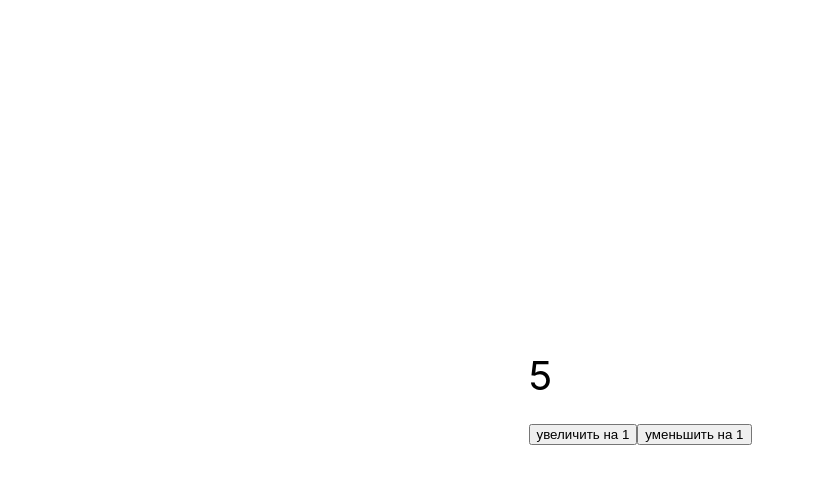
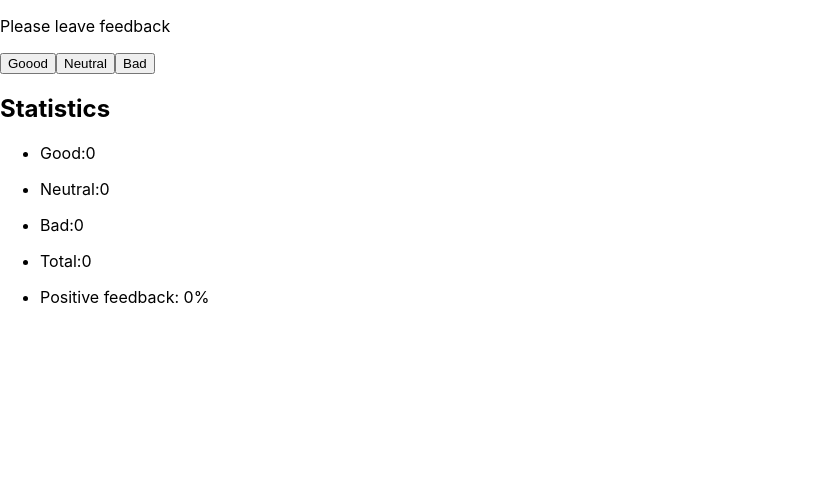
Before and after one commit to Selim96/goit-react-hw-04-feedback, a React (Create React App) app: page / in a window 1280 px wide. Shown: the top 484 px of the page, without its empty margins (0-815 px from the left). Built offline with nearby package versions, Linux system fonts and the light colour scheme.

Commit message:
main of task 1

```diff
--- a/src/components/App.jsx
+++ b/src/components/App.jsx
@@ -1,20 +1,77 @@
 import Counter from './FOLDER/Exempal';
+import Dropdown from './Dropdown/Dropdown';
+// =============================================
+import React, {Component} from 'react';
 
-export const App = () => {
-  return (
-    <div
-      style={{
-        height: '100vh',
-        display: 'flex',
-        justifyContent: 'center',
-        alignItems: 'center',
-        fontSize: 40,
-        textTransform: 'uppercase',
-        color: '#010101',
-      }}
-    >
-      {/* React homework template */}
-      <Counter />
+class App extends Component {
+  state = {
+    good: 0,
+    neutral: 0,
+    bad: 0,
+  }
+  handlGoodClick = () => {
+    this.setState(prev => ({
+      good: prev.good + 1,
+    }));
+  }
+  handlNeutralClick = () => {
+    this.setState(prev => ({
+      neutral: prev.neutral + 1,
+    }));
+  }
+  handlBadClick = () => {
+    this.setState(prev => ({
+      bad: prev.bad + 1,
+    }));
+  }
+
+  countTotalFeedback() {
+    const { good, neutral, bad, } = this.state;
+    return (good + neutral + bad);
+  }
+  countPositiveFeedbackPercentage() {
+    const { good, neutral, bad, } = this.state;
+    return good ? Math.round(good * 100 / (good + neutral + bad)) : 0;
+  }
+
+  render() {
+    const {good, neutral, bad,} = this.state;
+
+    return (
+      <div className=''>
+      <div>
+          <p className='proposal'>Please leave feedback</p>
+          <div className='buttonBoard'>
+            <button type='button' className='button' onClick={this.handlGoodClick}>Goood</button>
+            <button type='button' className='button' onClick={this.handlNeutralClick}>Neutral</button>
+            <button type='button' className='button' onClick={this.handlBadClick}>Bad</button>
+          </div>
+
+        <div className='statistics'>
+          <h2 className='title'>Statistics</h2>
+          <ul className='statisticsList'>
+            <li className='statisticsItem'>
+                <p>Good:{ good }</p>
+            </li>
+            <li className='statisticsItem'>
+                <p>Neutral:{ neutral }</p>
+            </li>
+            <li className='statisticsItem'>
+                <p>Bad:{ bad }</p>
+            </li>
+            <li className='statisticsItem'>
+              <p>Total:{this.countTotalFeedback() }</p>
+            </li>
+            <li className='statisticsItem'>
+              <p>Positive feedback:{` ${this.countPositiveFeedbackPercentage()}% `}</p>
+            </li>
+          </ul>
+        </div>
+      </div>
     </div>
-  );
+    )
+
+  };
 };
+
+export default App;
--- /dev/null
+++ b/src/components/Dropdown/Dropdown.js
@@ -0,0 +1,30 @@
+import React, { Component } from "react";
+import s from './Dropdown.module.css';
+
+class Dropdown extends Component {
+    state = {
+        visible: false,
+    }
+
+    toggle = () => {
+        this.setState(p => ({
+            visible: !p.visible,
+        }))
+    }
+
+    render() {
+        return (
+            <div className={s.Dropdown}>
+                <div className={s.DropdownBox}>
+                    <button type="button" onClick={this.toggle}>
+                    {this.state.visible ? 'скрыть' : 'открыть'}
+                    </button>
+
+                </div>
+                {this.state.visible && <div className={s.menu}>Выпадающее меню</div>}
+            </div>
+        )
+    }
+}
+
+export default Dropdown;
--- /dev/null
+++ b/src/components/Dropdown/Dropdown.module.css
@@ -0,0 +1,23 @@
+.Dropdown {
+    display: flex;
+    flex-direction: column;
+    align-items: center;
+    width: 400px;
+    height: 200px;
+    background-color: rgb(235, 232, 80);
+}
+
+.DropdownBox {
+    width: 100px;
+    height: 30px;
+    display: flex;
+    justify-content: center;
+    align-items: center;
+    margin-bottom: 20px;
+}
+
+.menu {
+    border: 1mm solid rgba(43, 148, 197, 0.6);
+    background-color: rgb(143, 223, 106);
+    color: rgb(151, 14, 14);
+}
--- /dev/null
+++ b/src/components/FOLDER/Controls.jsx
@@ -0,0 +1,10 @@
+function Controls({onIncrement, onDecrement}) {
+    return (
+        <div className="Counter__controls">
+            <button type="button" onClick={onIncrement}>увеличить на 1</button>
+            <button type="button" onClick={onDecrement}>уменьшить на 1</button>
+        </div>
+    )
+}
+
+export default Controls;
--- a/src/components/FOLDER/Exempal.js
+++ b/src/components/FOLDER/Exempal.js
@@ -1,4 +1,6 @@
 import React, { Component } from "react";
+import Controls from './Controls';
+import PropTypes from 'prop-types';
 
 // class Counter extends Component {
 //   static defaultProps = {
@@ -19,8 +21,16 @@ import React, { Component } from "react";
 // }
 
 class Counter extends Component{
+    static defaultProps = {
+        initialValue: 0,
+    }
+    static propTypes = {
+
+    }
+
     state = {
-        value: 5,
+        value: this.props.initialValue,
+        a: 3,
     }
     handleIncrement = () => {
         this.setState(p => ({
@@ -37,10 +47,7 @@ class Counter extends Component{
         return (
             <div className="Counter">
                 <span className="Counter__value">{this.state.value}</span>
-                <div className="Counter__controls">
-                    <button type="button" onClick={this.handleIncrement}>увеличить на 1</button>
-                    <button type="button" onClick={this.handleDecrement}>уменьшить на 1</button>
-                </div>
+                <Controls onIncrement={this.handleIncrement} onDecrement={this.handleDecrement}/>
             </div>
         )
     }
--- a/src/index.js
+++ b/src/index.js
@@ -1,6 +1,6 @@
 import React from 'react';
 import ReactDOM from 'react-dom/client';
-import { App } from 'components/App';
+import  App from 'components/App';
 import './index.css';
 
 const doom = ReactDOM.createRoot(document.getElementById('root'));
```
